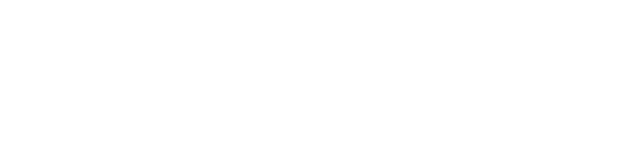
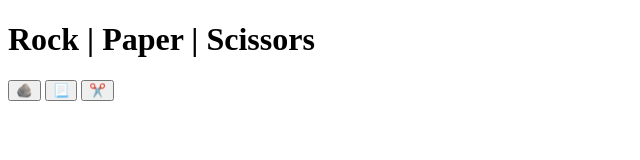
Before and after one commit to BahraamK/RockPaperScissors, a plain HTML site: page index.html in a window 1280 px wide. Shown: the whole page, without its empty margins (0-640 px from the left). Drawn offline with Linux system fonts and the light colour scheme.

Commit message:
Add heading and options

```diff
--- a/index.html
+++ b/index.html
@@ -8,7 +8,14 @@
     <title>Document</title>
 </head>
 <body>
-
+    <h1>Rock | Paper | Scissors</h1>
+    <section class="game-area">
+        <div id="options">
+            <button id="rock">🪨</button>
+            <button id="paper">📃</button>
+            <button id="scissors">✂️</button>
+        </div>
+    </section>
     <script src="assets/js/script.js"></script>
 </body>
 </html>
```
Also changed, not shown: 1 other file.
